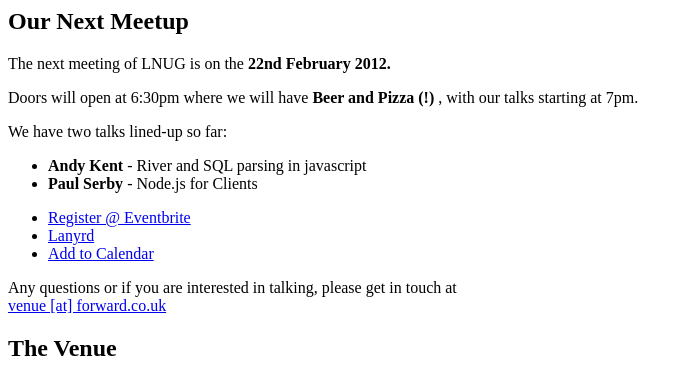
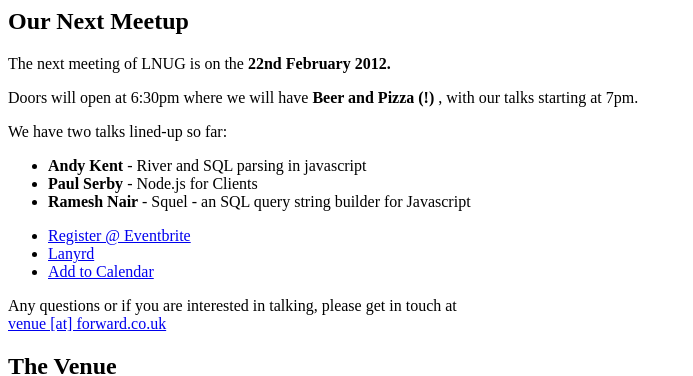
Before and after one commit to serby/lnug, a website: page views/index.html in a window 1280 px wide. Shown: the top 376 px of the page, without its empty margins (0-693 px from the left). Drawn offline with Linux system fonts and the light colour scheme; some packages are replaced by stand-ins of ours; grey boxes are pictures that could not be loaded; a script that the page names is missing.

Commit message:
Added Ram as speaker for Feb

```diff
--- a/views/index.html
+++ b/views/index.html
@@ -25,6 +25,12 @@
           Paul Serby
         </strong>
         - Node.js for Clients
+      </li>
+      <li>
+        <strong>
+          Ramesh Nair
+        </strong>
+        - Squel - an SQL query string builder for Javascript
       </li>
     </ul>
 
```
